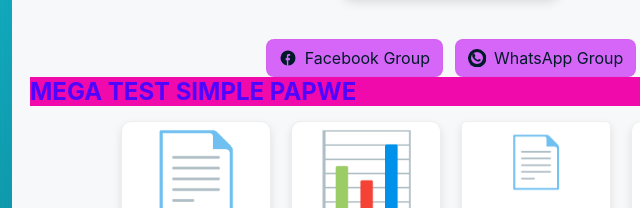
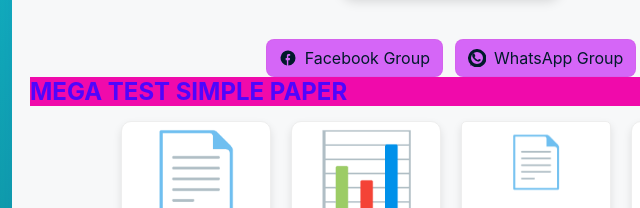
Before and after one commit to duaeducational/.com, a plain HTML site: page index.html in a window 1280 px wide. Shown: the part 1382-1590 px from the top of the page, 0-640 px from the left. Drawn offline with Linux system fonts and the light colour scheme.

Commit message:
Update index.html

```diff
--- a/index.html
+++ b/index.html
@@ -343,7 +343,7 @@
         </a>
       </div>
 
-      <h2 style="background-color: #f00aab;">MEGA TEST SIMPLE PAPWE </h2>
+      <h2 style="background-color: #f00aab;">MEGA TEST SIMPLE PAPER </h2>
       <div style="display: flex; flex-wrap: wrap; gap: 10px; justify-content: center;">
     <!-- PDF 1 -->
     <div style="width: 150px; height: 250px; border-radius: 10px; margin: 5px; background: white; box-shadow: 0 4px 8px rgba(0,0,0,0.1); display: flex; flex-direction: column; align-items: center; justify-content: center; border: 1px solid #eee;">
```
